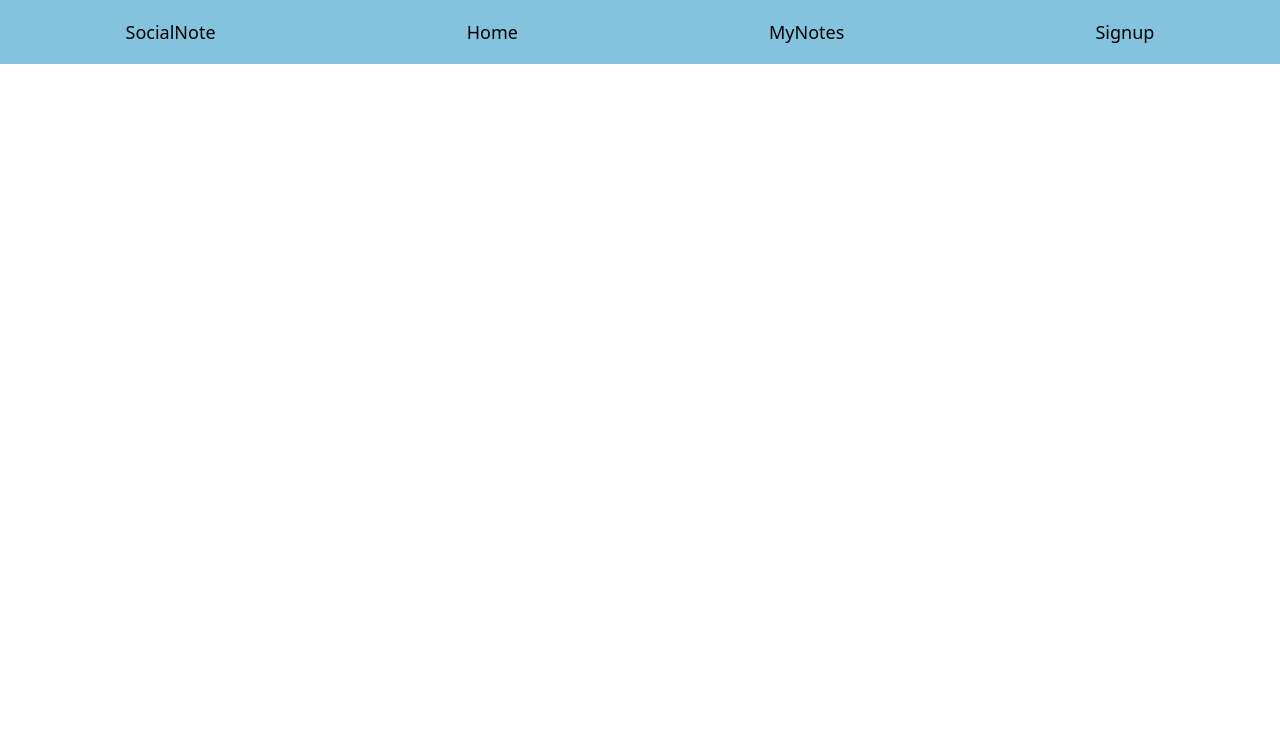
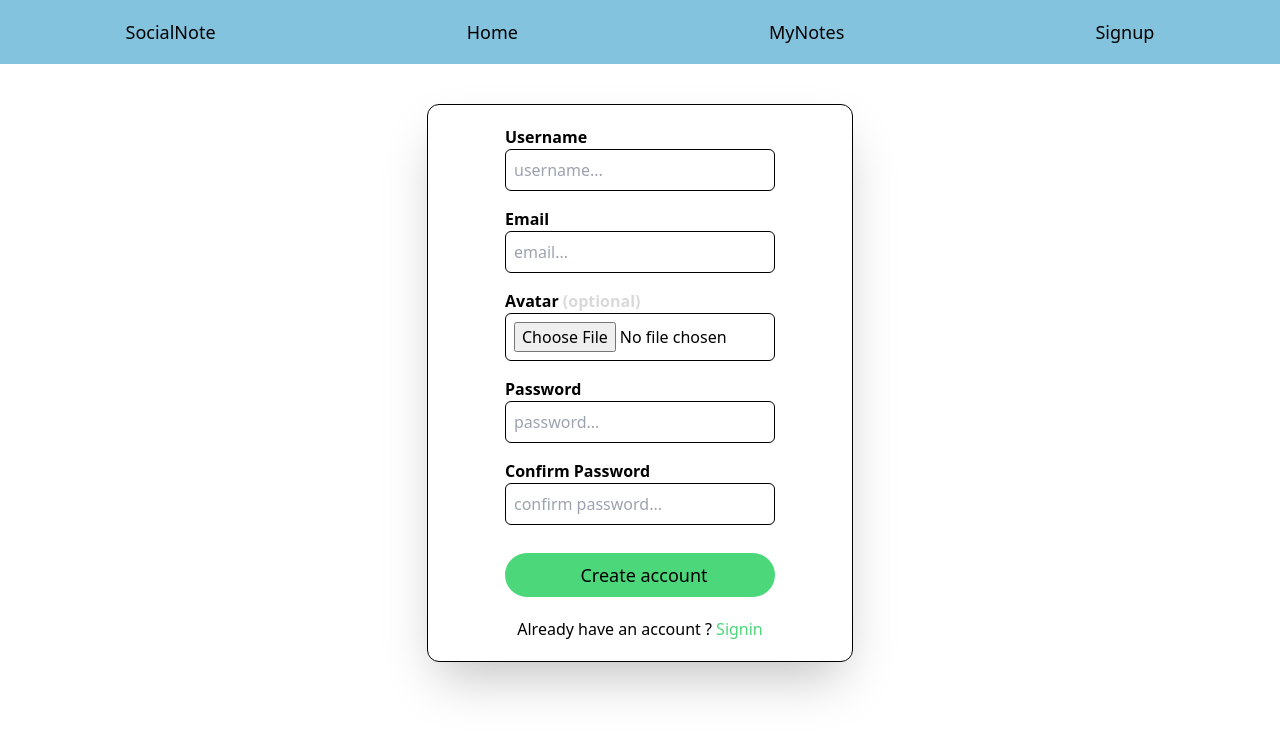
Before and after one commit to ToufikGouri/SocialNote, a React (Vite) app in the folder Frontend/: page /signup in a window 1280 px wide. Shown: the top 736 px of the page. Built offline with nearby package versions, Linux system fonts and the light colour scheme.

Commit message:
Done auth pages

```diff
--- a/Frontend/package.json
+++ b/Frontend/package.json
@@ -13,7 +13,8 @@
     "react": "^18.2.0",
     "react-dom": "^18.2.0",
     "react-modal": "^3.16.1",
-    "react-router-dom": "^6.23.1"
+    "react-router-dom": "^6.23.1",
+    "react-toastify": "^10.0.5"
   },
   "devDependencies": {
     "@types/react": "^18.2.66",
--- a/Frontend/src/App.jsx
+++ b/Frontend/src/App.jsx
@@ -2,6 +2,8 @@ import Navbar from "./components/Navbar"
 import { BrowserRouter as Router, Routes, Route } from 'react-router-dom'
 import Home from "./pages/Home"
 import Notes from "./pages/Notes"
+import Signup from "./pages/Signup"
+import Signin from "./pages/Signin"
 
 function App() {
 
@@ -12,6 +14,8 @@ function App() {
         <Routes>
           <Route path="/" element={<Home />} />
           <Route path="/notes" element={<Notes />} />
+          <Route path="/signup" element={<Signup />} />
+          <Route path="/signin" element={<Signin />} />
         </Routes>
       </Router>
     </>
--- a/Frontend/src/main.jsx
+++ b/Frontend/src/main.jsx
@@ -2,6 +2,7 @@ import React from 'react'
 import ReactDOM from 'react-dom/client'
 import App from './App.jsx'
 import './index.css'
+import 'react-toastify/dist/ReactToastify.css';
 import Modal from 'react-modal'
 
 // it's not important but this call ensures that screen readers don't see the main content when the modal is open, improving accessibility.
--- /dev/null
+++ b/Frontend/src/pages/Signin.jsx
@@ -0,0 +1,42 @@
+
+import React, { useState } from 'react'
+import { Link } from "react-router-dom"
+import { ToastContainer, toast } from 'react-toastify';
+
+const Signup = () => {
+
+    const [username, setUsername] = useState("")
+    const [pass, setPass] = useState("")
+
+    const handleLogin = () => {
+        // manage the logic of right email and pass in if else block
+        toast.success("Logged in successfully")
+    }
+
+    return (
+        <>
+            <div className='flex flex-col items-center'>
+                <div className="inputs mt-10 w-11/12 sm:w-2/3 lg:w-1/3 flex justify-center rounded-xl shadow-2xl border border-black">
+
+                    <div className='flex flex-col items-center relative'>
+                        <div className='my-2 mt-5'>
+                            <label htmlFor="username" className='font-semibold block'>Username or Email</label>
+                            <input onChange={(e) => setUsername(e.target.value)} type="text" className='rounded-md p-2 w-[270px] border border-black' id='username' placeholder='username or email' />
+                        </div>
+                        <div className='my-2'>
+                            <label htmlFor="pass" className='font-semibold block'>Password</label>
+                            <input onChange={(e) => setPass(e.target.value)} type="password" className='rounded-md p-2 w-[270px] border border-black' id='pass' placeholder='password...' />
+                        </div>
+                        <button onClick={handleLogin} className='bg-myGreen flex w-full justify-center text-lg m-5 p-2 rounded-3xl hover:text-white hover:scale-105 hover:ease-in-out'>Login</button>
+                        <div className='mb-5'>Don't have an account ? <Link to="/signup" className='text-myGreen' >Signup</Link> </div>
+                    </div>
+                </div>
+            </div>
+
+            {/* This component need to be included so place it at the bottom */}
+            <ToastContainer limit={3} />
+        </>
+    )
+}
+
+export default Signup
--- /dev/null
+++ b/Frontend/src/pages/Signup.jsx
@@ -0,0 +1,66 @@
+import React, { useState } from 'react'
+import { Link } from "react-router-dom"
+import { ToastContainer, toast } from 'react-toastify';
+
+const Signup = () => {
+
+    const [username, setUsername] = useState("")
+    const [email, setEmail] = useState("")
+    const [avatar, setAvatar] = useState("")
+    const [pass, setPass] = useState("")
+    const [confPass, setConfPass] = useState("")
+
+    const handleCreate = () => {
+        if (username.length < 3) {
+            toast.warn("Username must be atleast 3 characters")
+        } else if (!email.includes("@gmail.com")) {
+            toast.warn("Please enter correct email address")
+        } else if (pass.length < 8) {
+            toast.warn("Password must be atleast 8 characters")
+        } else if (pass !== confPass) {
+            toast.warn("Password do not match")
+        } else {
+            toast.success("Account created successfully")
+        }
+
+    }
+
+    return (
+        <>
+            <div className='flex flex-col items-center'>
+                <div className="inputs mt-10 w-11/12 sm:w-2/3 lg:w-1/3 flex justify-center rounded-xl shadow-2xl border border-black">
+
+                    <div className='flex flex-col items-center relative'>
+                        <div className='my-2 mt-5'>
+                            <label htmlFor="username" className='font-semibold block'>Username</label>
+                            <input onChange={(e) => setUsername(e.target.value)} type="text" className='rounded-md p-2 w-[270px] border border-black' id='username' placeholder='username...' />
+                        </div>
+                        <div className='my-2'>
+                            <label htmlFor="email" className='font-semibold block'>Email</label>
+                            <input onChange={(e) => setEmail(e.target.value)} type="text" className='rounded-md p-2 w-[270px] border border-black' id='email' placeholder='email...' />
+                        </div>
+                        <div className='my-2'>
+                            <label htmlFor="avatar" className='font-semibold block'>Avatar <span className='text-myGrey' >(optional)</span></label>
+                            <input onChange={(e) => setAvatar(e.target.value)} type="file" className='rounded-md p-2 w-[270px] border border-black' id='avatar' />
+                        </div>
+                        <div className='my-2'>
+                            <label htmlFor="pass" className='font-semibold block'>Password</label>
+                            <input onChange={(e) => setPass(e.target.value)} type="password" className='rounded-md p-2 w-[270px] border border-black' id='pass' placeholder='password...' />
+                        </div>
+                        <div className='my-2'>
+                            <label htmlFor="confpass" className='font-semibold block'>Confirm Password</label>
+                            <input onChange={(e) => setConfPass(e.target.value)} type="password" className='rounded-md p-2 w-[270px] border border-black' id='confpass' placeholder='confirm password...' />
+                        </div>
+                        <button onClick={handleCreate} className='bg-myGreen flex w-full justify-center text-lg m-5 p-2 pe-4 ps-6 rounded-3xl hover:text-white hover:scale-105 hover:ease-in-out'>Create account</button>
+                        <div className='mb-5'>Already have an account ? <Link to="/signin" className='text-myGreen' >Signin</Link> </div>
+                    </div>
+                </div>
+            </div>
+
+            {/* This component need to be included so place it at the bottom */}
+            <ToastContainer limit={3} />
+        </>
+    )
+}
+
+export default Signup
```
Also changed, not shown: 1 other file (tests, documents, lock files or other folders).
